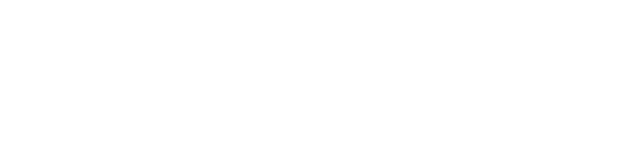
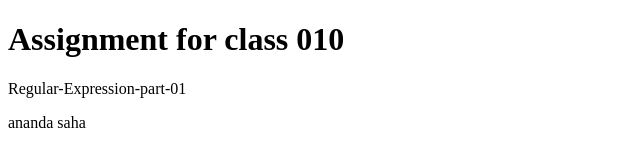
Before and after one commit to kumarananda/Class-010-Assignment-Regular-Expression, a plain HTML site: page index.html in a window 1280 px wide. Shown: the whole page, without its empty margins (0-640 px from the left). Drawn offline with Linux system fonts and the light colour scheme.

Commit message:
html update

```diff
--- a/index.html
+++ b/index.html
@@ -8,6 +8,10 @@
 </head>
 <body>
 
+    <H1>Assignment for class 010</H1>
+    <p>Regular-Expression-part-01</p>
+
+    <p>ananda saha</p>
 
     <script src="001email.js"></script>
     <script src="002username.js"></script>
```
